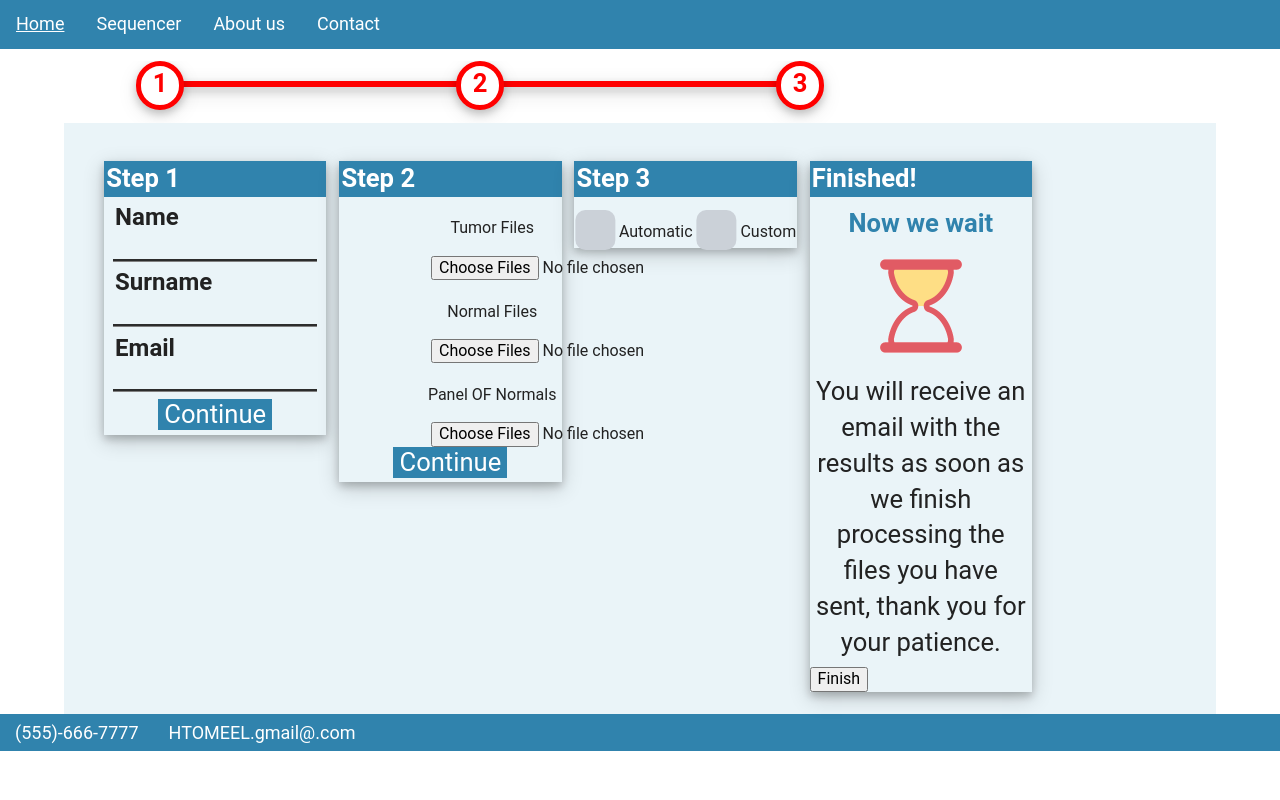
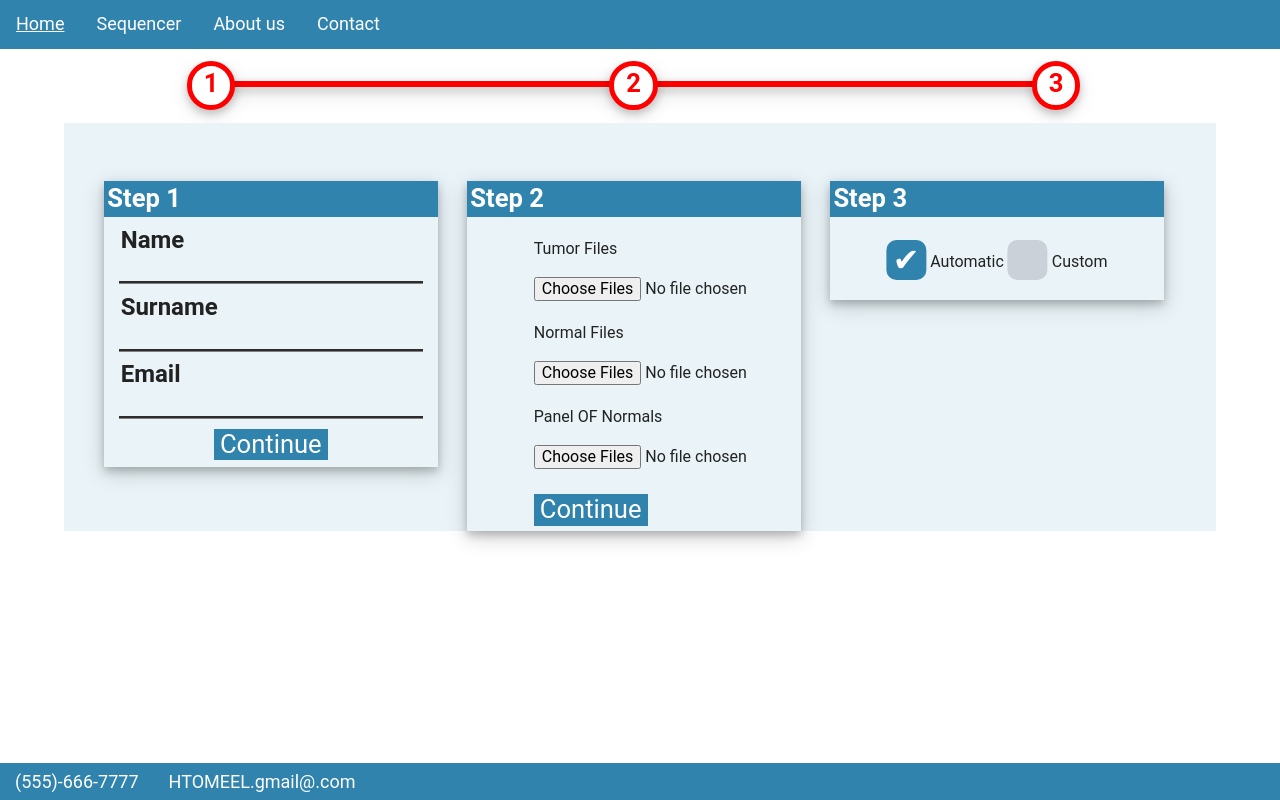
Before and after one commit to MBaysanLab/PipelineWebsite, a Django app: page /Tool/Automatic/ in a window 1280 px wide. Run offline with Django 3.2, Linux system fonts and the light colour scheme.

Commit message:
Added in cool transition animations

```diff
--- a/PipelineWebsite/Tool/static/css/main.css
+++ b/PipelineWebsite/Tool/static/css/main.css
@@ -119,6 +119,10 @@ textarea {
 
 #Contactbar {
     background: #3083ad;
+    position: absolute;
+    bottom:0;
+    width: 100%;
+
     overflow: hidden;
 }
 
@@ -309,8 +313,9 @@ img {
 }
 
 .progressbar li {
+    transition-duration: 2s;
     list-style-type: none;
-    width: 25%;
+    width: 33%;
     position: relative;
     text-align: center;
     text-transform: uppercase;
@@ -371,28 +376,40 @@ img {
 /*End Progress bar*/
 
 #autoBody {
-
+    display: table; /* Allow the centering to work */
+    margin: 0 auto;
     width: 90%;
-    margin: 0 auto;
     background-color: #EAF4F8;
 
 }
 
 .Steplist {
-    display: inline-block;
-    list-style-type: none;
     margin-top: 3vw;
+    min-width: 696px;
+    list-style: none;
+    padding-top: 20px;
+    margin-bottom: 30%;
+}
+.Steplist li{
+
+    display: inline;
 }
 
 .Step {
     box-shadow: 0 4px 8px 0 rgba(0, 0, 0, 0.2), 0 6px 20px 0 rgba(0, 0, 0, 0.19);
     background-color: #EAF4F8;
     float: left;
+    transition-duration: 1s;
+    margin-right: 2.3vw;
 
-    margin-right: 1vw;
-    width: 20%;
+    width: 30%;
+    overflow: hidden;
+    /*margin-top: 5%;*/
+}
 
-    /*margin-top: 5%;*/
+.CustomOptionsList div{
+    display: block;
+    padding: 12px;
 }
 
 #ChangableTitle {
@@ -505,10 +522,9 @@ img {
 }
 
 #Step2Content {
-
-    text-align: center;
     background: #EAF4F8;
-
+    margin-left: 20%;
+    transition-duration: 1s;
 }
 
 .inputText {
@@ -529,6 +545,8 @@ img {
 #inputs {
     width: 100%;
     height: 15vh;
+    margin-left: 0;
+
 }
 
 .ContButtong {
@@ -537,6 +555,7 @@ img {
     margin-bottom: 2%;
     text-align: left;
     color: #fff;
+
     display: inline-block;
 }
 
@@ -547,7 +566,7 @@ img {
 }
 
 .inputFile {
-    margin: 0px 30%;
+    margin: 0px 0px;
 }
 
 .ContButtong:hover {
--- a/PipelineWebsite/Tool/static/js/main.js
+++ b/PipelineWebsite/Tool/static/js/main.js
@@ -1,4 +1,6 @@
 var IsCustom = false;
+var timeoutfunction;
+
 $('.autoplay').slick({
     slidesToShow: 1,
     slidesToScroll: 1,
@@ -10,26 +12,51 @@ $('.autoplay').slick({
 });
 
 function CreateCustom() {
+    var i;
+    var list = document.getElementsByClassName("Step");
+    for (i = 0; i < list.length; i++) {
+        list[i].style.width = "22%";
+    }
+    document.getElementById("Step2Content").style.marginLeft="5%";
+    for (i = 1; i < 5; i++) {
+        var name = "PB_" + i.toString();
+        document.getElementById(name).style.width = "25%";
+    }
+    IsCustom = true;
+    clearTimeout(timeoutfunction);
+    timeoutfunction=setTimeout(displaycustom, 2100);
+}
+
+
+function displaycustom(){
     document.getElementById("CustomStep").style.display = "block";
-    IsCustom = true;
     document.getElementById("PB_4").className = "inactive";
     document.getElementById("PB_3").className = "active";
-
 }
 
 function RemoveCustom() {
+    var i;
+    var list = document.getElementsByClassName("Step");
+    for (i = 0; i < list.length; i++) {
+        list[i].style.width = "30%";
+    }
+    for (i=1;i<5;i++){
+        var name = "PB_"+i.toString();
+        document.getElementById(name).style.width="33%";
+    }
+    document.getElementById("Step2Content").style.marginLeft = "20  %";
+
     document.getElementById("CustomStep").style.display = "none";
     IsCustom = false;
     document.getElementById("PB_3").className = "active";
 
     document.getElementById("PB_4").className = "hidden";
+    clearTimeout(timeoutfunction);
 }
-
 
 
 function ContinueStep1() {//Check the first name, last name and email's input fields' validity
     if (document.getElementsByName("Email")[0].checkValidity() && document.getElementsByName("FirstName")[0].checkValidity() && document.getElementsByName("LastName")[0].checkValidity()) {
-        document.getElementById('Step2').scrollIntoView();
         document.getElementById("PB_1").className = "active";
     }
 
@@ -37,7 +64,6 @@ function ContinueStep1() {//Check the first name, last name and email's input fi
 
 function ContinueStep2() {
     if (document.getElementsByName("TumorFile")[0].checkValidity() && document.getElementsByName("NormalFile")[0].checkValidity() && document.getElementsByName("PanelOfNormals")[0].checkValidity()) {
-        document.getElementById('Step3').scrollIntoView();
         document.getElementById("PB_2").className = "active";
     }
 }
--- a/PipelineWebsite/Tool/templates/AutoTool.html
+++ b/PipelineWebsite/Tool/templates/AutoTool.html
@@ -27,7 +27,7 @@
         <li>
 	<div class="Step">
 		<div class="StepTitle">
-			<h1>Step 1</h1>
+			<h1 id="testing">Step 1</h1>
 		</div>
 		<div id="Step1Content">
 			<h2>Name</h2>
@@ -63,7 +63,7 @@
                     <input type = "file" name="PanelOfNormals" multiple class="inputFile"/>
                 </div>
 			</div>
-			<button type="button" class = "ContButtong" style="border-style:none;" onclick="ContinueStep2()">Continue</button>
+			<button type="button" class = "ContButtong" style="border-style:none; margin-top: 25px"  onclick="ContinueStep2()">Continue</button>
 		</div>
 	</div>
 
@@ -74,9 +74,9 @@
         <div class="StepTitle">
             <h1>Step 3</h1>
         </div>
-        <div class="Radioboxes">
+        <div class="Radioboxes" style="padding-bottom: 20px; padding-top: 10px">
             <label>
-                <input type="radio" class="option-input radio" name="example" onclick="RemoveCustom()"/>
+                <input type="radio" class="option-input radio" name="example" onclick="RemoveCustom()" checked="checked"/>
                 Automatic
             </label>
             <label>
@@ -91,27 +91,30 @@
         <div class="StepTitle">
             <h1>Step 4</h1>
         </div>
-        <div id="Step3Content">
-            <h2>Choose your options</h2>
-            <p>Please select the custom options you want.</p>
+        <div id="Step3Content" class="CustomOptionsList">
+            <div>Mapping
+                <select>
+                    <option>BWA</option>
+                    <option>BowTie2</option>
+                </select>
             </div>
-        <img src="{% static 'img/pipeline.jpg' %}" id="CustomIMG">
+            <div>Pre-Processing
+                <select>
+                    <option>SAMTools</option>
+                    <option>Picard</option>
+                </select>
+            </div>
+            <div>Variant Calling
+                <select>
+                    <option>Mutcet2</option>
+                    <option>Varscan</option>
+                </select>
+            </div>
+        </div>
 
     </div>
         </li>
-        <li>
-	<div class="Step">
-		<div class="StepTitle" id ="ChangableTitle">
-			<h1>Finished!</h1>
-		</div>
-		<div id="Step3Content">
-			<h2>Now we wait</h2>
-			<img src="{% static 'img/hourglass.gif'%}">
-			<p>You will receive an email with the results as soon as we finish processing the files you have sent, thank you for your patience.</p>
-		</div>
-        <button type="submit">Finish</button>
-	</div>
-        </li>
+
     </ul>
 </div>
     </form>
--- a/PipelineWebsite/Tool/urls.py
+++ b/PipelineWebsite/Tool/urls.py
@@ -3,7 +3,7 @@ from django.contrib import admin
 from views import *
 urlpatterns = [
     url(r'^Home/$',Main,name="Home"),
-    url(r'^Tool/$',ToolSelection),
+    url(r'^Tool/$', AutomaticToolSelect),
     url(r'^Tool/Automatic/$',AutomaticToolSelect),
     url(r'^Tool/Automatic/Upload$',upload,name="upload")
 ]
```
Also changed, not shown: 1 other file. Lines whose indentation alone changed are shown as unchanged.
